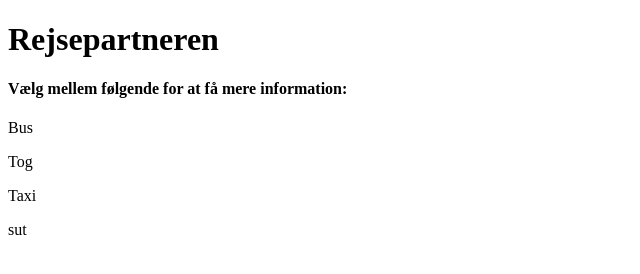
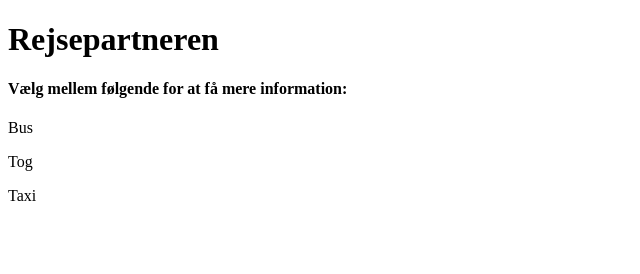
Before and after one commit to Nicklasius/Projekt-Rejseplan, a plain HTML site: page index.html in a window 1280 px wide. Shown: the full height of the page, 0-640 px from the left. Drawn offline with Linux system fonts and the light colour scheme.

Commit message:
Update index.html

```diff
--- a/index.html
+++ b/index.html
@@ -10,7 +10,7 @@
 <p>Bus</p>
 <p>Tog</p>
 <p>Taxi</p>
-sut
+
 </body>
 </html>
 
```
